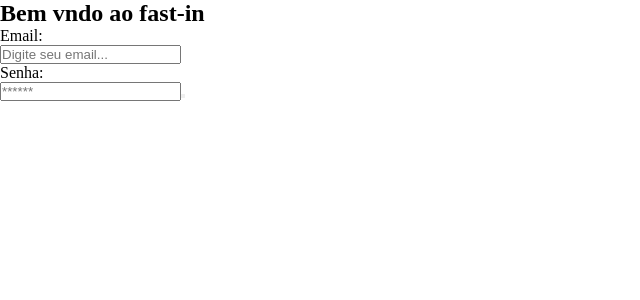
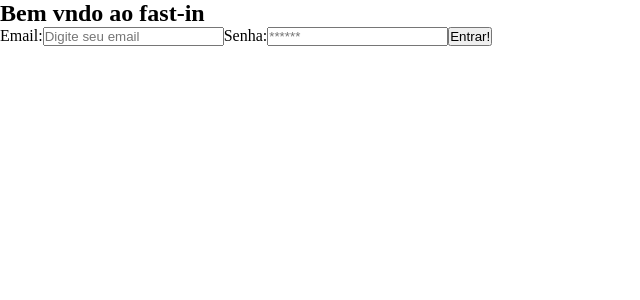
Before and after one commit to rSaydelleS/fast-in, a React (Vite) app in the folder Front-End/ecommerce/: page / in a window 1280 px wide. Shown: the top 300 px of the page, without its empty margins (0-640 px from the left). Built offline with nearby package versions, Linux system fonts and the light colour scheme.

Commit message:
Testando o useform

```diff
--- a/Front-End/ecommerce/src/View/Login/Login.jsx
+++ b/Front-End/ecommerce/src/View/Login/Login.jsx
@@ -1,8 +1,7 @@
 import { useForm } from "react-hook-form";
 
 const Login = () => {
-  const { register, handelSubmit } = useForm();
-
+  const { register, handleSubmit } = useForm();
   return (
     <>
       <main>
@@ -10,12 +9,24 @@ const Login = () => {
           <h1>Bem vndo ao fast-in</h1>
         </section>
         <section>
-          <form>
-            <p>Email:</p>
-            <input name="email" placeholder="Digite seu email..." />
-            <p>Senha:</p>
-            <input name="senha" placeholder="******" />
-            <button type="submit"></button>
+          <form
+            onSubmit={handleSubmit((data) => {
+              console.log(data);
+            })}
+          >
+            <label>Email:</label>
+            <input
+              type="text"
+              placeholder="Digite seu email"
+              {...register("Email")}
+            />
+            <label>Senha:</label>
+            <input
+              type="password"
+              placeholder="******"
+              {...register("Senha")}
+            />
+            <button type="submit">Entrar!</button>
           </form>
         </section>
       </main>
```
